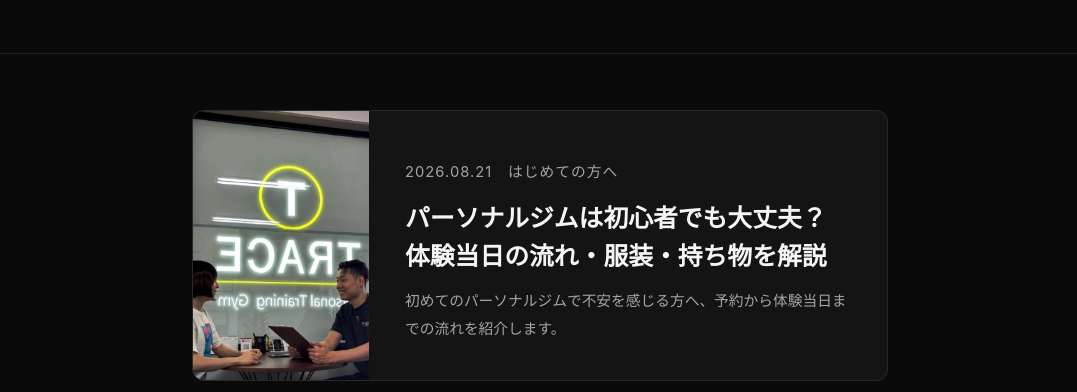
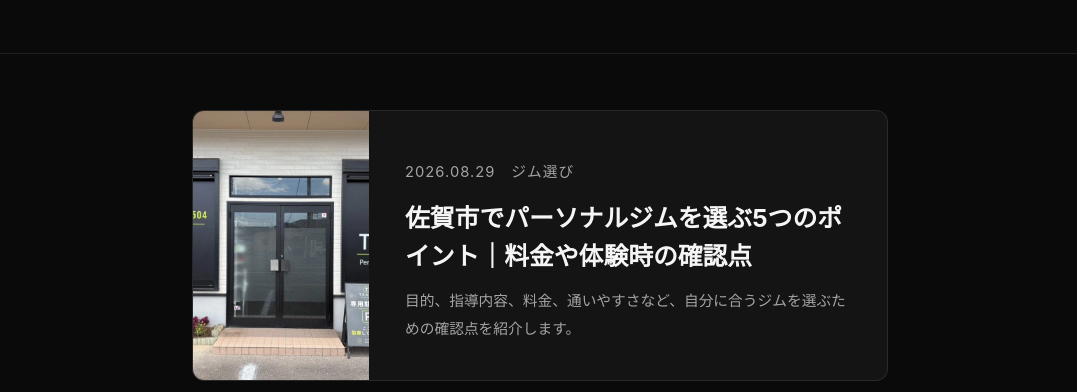
Before and after one commit to kimitaka7231-ui/trace-homepage, a website: page column/index.html in a window 1280 px wide. Shown: the part 408-800 px from the top of the page, without its empty margins (100-1177 px from the left). Drawn offline with Linux system fonts and the light colour scheme.

Commit message:
お役立ち情報一覧にジム選び記事を追加

```diff
--- a/column/index.html
+++ b/column/index.html
@@ -20,6 +20,7 @@
   <main>
     <section class="column-hero"><div class="column-container"><p class="column-label">お役立ち情報</p><h1>無理なく続けるための<br>身体づくりのヒント</h1><p class="column-hero__lead">トレーニングやダイエットについて、佐賀市のパーソナルトレーナーが初心者の方にも分かりやすくお伝えします。</p></div></section>
     <section class="column-list"><div class="column-container">
+      <a class="column-card" href="saga-personal-gym-how-to-choose/"><img class="column-card__image" src="../assets/img/storefront-full.webp" alt="佐賀市神野西にあるパーソナルジム TRACEの外観" width="1024" height="768"><div class="column-card__body"><p class="column-card__meta">2026.08.29　ジム選び</p><h2>佐賀市でパーソナルジムを選ぶ5つのポイント｜料金や体験時の確認点</h2><p>目的、指導内容、料金、通いやすさなど、自分に合うジムを選ぶための確認点を紹介します。</p></div></a>
       <a class="column-card" href="personal-gym-beginner-guide/"><img class="column-card__image" src="../assets/img/hero-gym.webp" alt="佐賀市のパーソナルジム TRACEで体験前のカウンセリングを行う様子" width="1024" height="768"><div class="column-card__body"><p class="column-card__meta">2026.08.21　はじめての方へ</p><h2>パーソナルジムは初心者でも大丈夫？体験当日の流れ・服装・持ち物を解説</h2><p>初めてのパーソナルジムで不安を感じる方へ、予約から体験当日までの流れを紹介します。</p></div></a>
       <a class="column-card" href="personal-training-frequency/"><img class="column-card__image" src="../assets/img/column-frequency-lat.webp" alt="パーソナルジム TRACEでラットプルダウンを指導する様子" width="900" height="1200"><div class="column-card__body"><p class="column-card__meta">2026.08.15　トレーニング</p><h2>パーソナルジムは週何回通えば痩せる？佐賀市のトレーナーが解説</h2><p>週1回と週2回の違いや、目標・生活リズムに合った通い方を紹介します。</p></div></a>
     </div></section>
```
